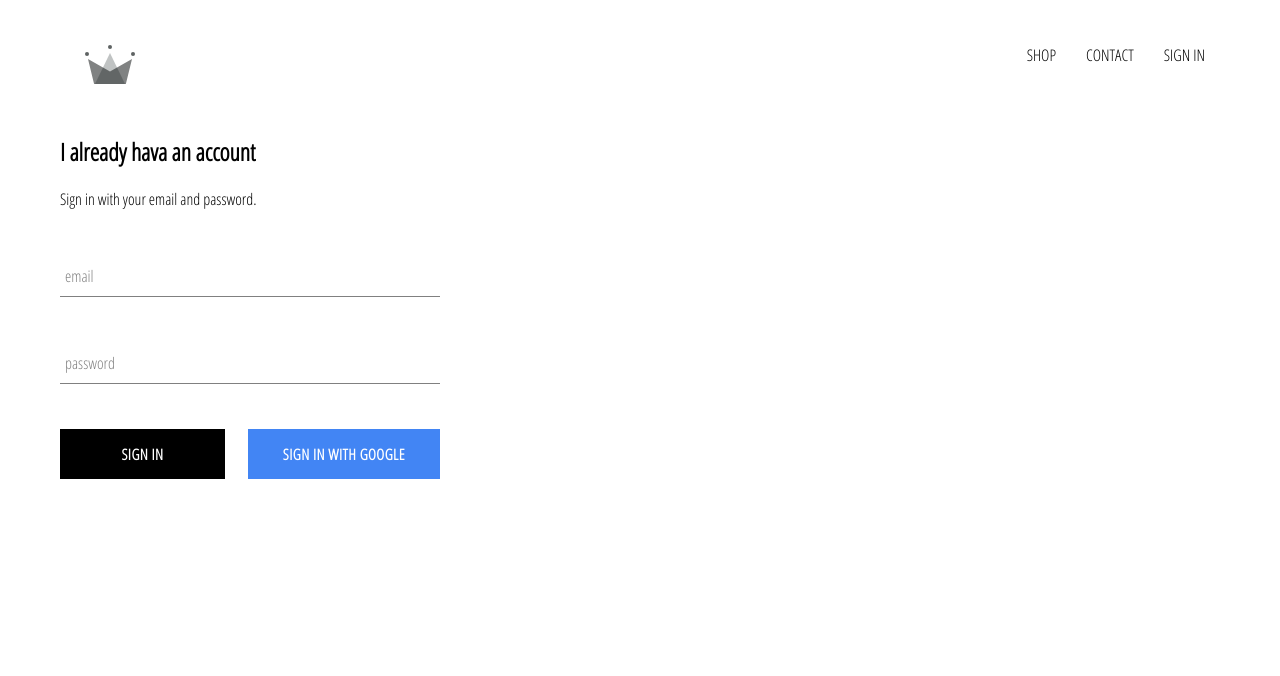
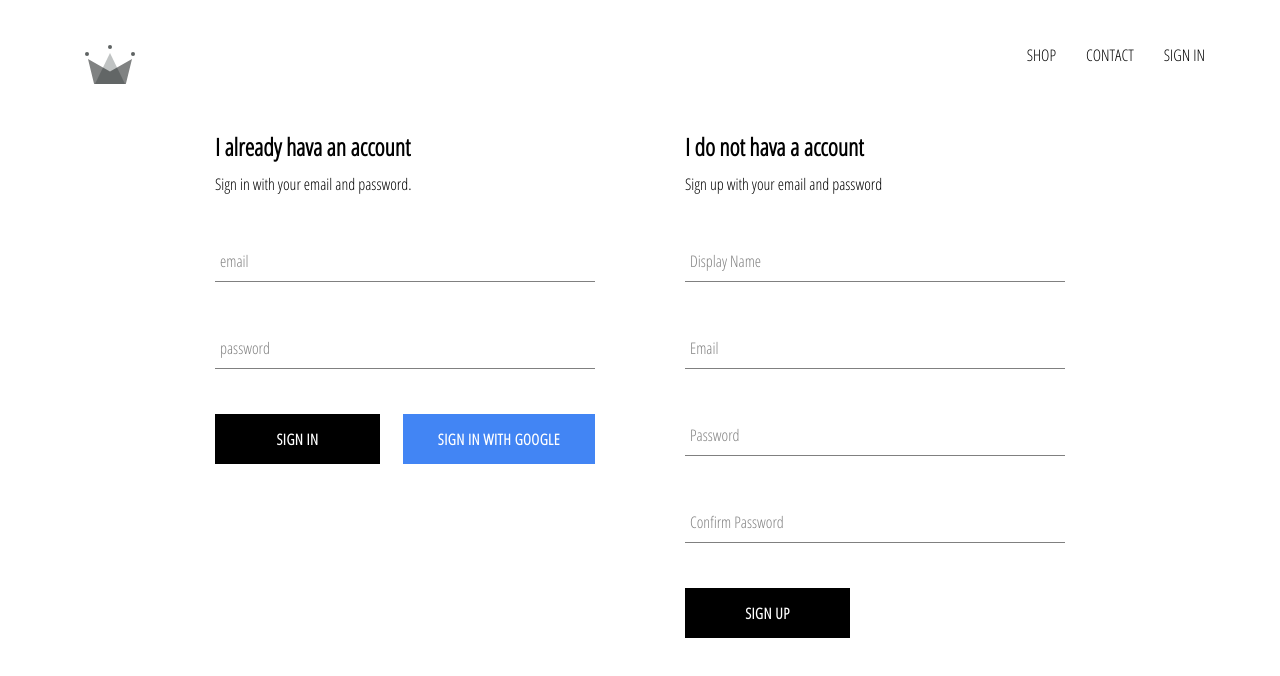
Before and after one commit to nick2498/crwn-clothing, a React (Create React App) app: page /signin in a window 1280 px wide. Shown: the top 676 px of the page. Built offline with nearby package versions, Linux system fonts and the light colour scheme; no server answers.

Commit message:
implemented firebase utils, included ability to store authenticated user into our firestore database

```diff
--- a/src/App.js
+++ b/src/App.js
@@ -6,7 +6,7 @@ import HomePage from "./pages/homepage/homepage.component";
 import ShopPage from "./pages/shop/shop.component";
 import SignInAndSignUpPage from "./pages/sign-in-and-sign-up/sign-in-and-sign-up.component";
 import Header from "./components/header/header.component";
-import { auth } from "./firebase/firebase.utils";
+import { auth, createUserProfileDocument } from "./firebase/firebase.utils";
 
 class App extends React.Component {
   constructor() {
@@ -20,10 +20,21 @@ class App extends React.Component {
   unsubscribeFromAuth = null;
 
   componentDidMount() {
-    this.unsubscribeFromAuth = auth.onAuthStateChanged((user) => {
-      this.setState({ currentUser: user });
+    this.unsubscribeFromAuth = auth.onAuthStateChanged(async (userAuth) => {
+      if (userAuth) {
+        const userRef = await createUserProfileDocument(userAuth);
 
-      console.log(user);
+        userRef.onSnapshot((snapShot) => {
+          this.setState({
+            currentUser: {
+              id: snapShot.id,
+              ...snapShot.data(),
+            },
+          });
+          console.log(this.state);
+        });
+      }
+      this.setState({ currentUser: userAuth });
     });
   }
 
--- a/src/components/sign-in/sign-in.component.jsx
+++ b/src/components/sign-in/sign-in.component.jsx
@@ -30,7 +30,7 @@ class SignIn extends React.Component {
   render() {
     return (
       <div className="sign-in">
-        <h2>I already hava an account</h2>
+        <h2 className="title">I already hava an account</h2>
         <span>Sign in with your email and password.</span>
 
         <form onSubmit={this.handleSubmit}>
--- /dev/null
+++ b/src/components/sign-up/sign-up.component.jsx
@@ -0,0 +1,101 @@
+import React from "react";
+import FormInput from "../form-input/form-input.component";
+import CustomButton from "../custom-button/custom-button.component";
+import { auth, createUserProfileDocument } from "../../firebase/firebase.utils";
+
+import "./sign-up.styles.scss";
+
+class SignUp extends React.Component {
+  constructor() {
+    super();
+
+    this.state = {
+      displayName: "",
+      email: "",
+      password: "",
+      confirmPassword: "",
+    };
+  }
+
+  handleSubmit = async (event) => {
+    event.preventDefault();
+
+    const { displayName, email, password, confirmPassword } = this.state;
+
+    if (password !== confirmPassword) {
+      alert("passwords don't match");
+      return;
+    }
+
+    try {
+      const { user } = await auth.createUserWithEmailAndPassword(
+        email,
+        password
+      );
+
+      await createUserProfileDocument(user, { displayName });
+
+      this.setState({
+        displayName: "",
+        email: "",
+        password: "",
+        confirmPassword: "",
+      });
+    } catch (error) {
+      console.error(error);
+    }
+  };
+
+  handleChange = (event) => {
+    const { name, value } = event.target;
+
+    this.setState({ [name]: value });
+  };
+
+  render() {
+    const { displayName, email, password, confirmPassword } = this.state;
+    return (
+      <div className="sign-up">
+        <h2 className="title">I do not hava a account</h2>
+        <span>Sign up with your email and password</span>
+        <form className="sign-up-form" onSubmit={this.handleSubmit}>
+          <FormInput
+            type="text"
+            name="displayName"
+            value={displayName}
+            onChange={this.handleChange}
+            label="Display Name"
+            required
+          />
+          <FormInput
+            type="email"
+            name="email"
+            value={email}
+            onChange={this.handleChange}
+            label="Email"
+            required
+          />
+          <FormInput
+            type="password"
+            name="password"
+            value={password}
+            onChange={this.handleChange}
+            label="Password"
+            required
+          />
+          <FormInput
+            type="password"
+            name="confirmPassword"
+            value={confirmPassword}
+            onChange={this.handleChange}
+            label="Confirm Password"
+            required
+          />
+          <CustomButton type="submit">SIGN UP</CustomButton>
+        </form>
+      </div>
+    );
+  }
+}
+
+export default SignUp;
--- /dev/null
+++ b/src/components/sign-up/sign-up.styles.scss
@@ -0,0 +1,9 @@
+.sign-up {
+  display: flex;
+  flex-direction: column;
+  width: 380px;
+
+  .title {
+    margin: 10px 0;
+  }
+}
--- a/src/firebase/firebase.utils.js
+++ b/src/firebase/firebase.utils.js
@@ -12,6 +12,32 @@ const config = {
   measurementId: "G-8Q97CR5PWN",
 };
 
+export const createUserProfileDocument = async (userAuth, additionalData) => {
+  if (!userAuth) return;
+
+  const userRef = firestore.doc(`users/${userAuth.uid}`);
+
+  const snapShot = await userRef.get();
+
+  if (!snapShot.exists) {
+    const { displayName, email } = userAuth;
+    const createdAt = new Date();
+
+    try {
+      await userRef.set({
+        displayName,
+        email,
+        createdAt,
+        ...additionalData,
+      });
+    } catch (error) {
+      console.log("error creating user", error.message);
+    }
+  }
+
+  return userRef;
+};
+
 firebase.initializeApp(config);
 
 export const auth = firebase.auth();
--- a/src/pages/sign-in-and-sign-up/sign-in-and-sign-up.component.jsx
+++ b/src/pages/sign-in-and-sign-up/sign-in-and-sign-up.component.jsx
@@ -1,11 +1,13 @@
 import React from "react";
 import SignIn from "../../components/sign-in/sign-in.component";
+import SignUp from "../../components/sign-up/sign-up.component";
 
 import "./sign-in-and-sign-up.styles.scss";
 
 const SignInAndSignUpPage = () => (
   <div className="sign-in-and-sign-up">
     <SignIn />
+    <SignUp />
   </div>
 );
 
--- a/src/pages/sign-in-and-sign-up/sign-in-and-sign-up.styles.scss
+++ b/src/pages/sign-in-and-sign-up/sign-in-and-sign-up.styles.scss
@@ -0,0 +1,6 @@
+.sign-in-and-sign-up {
+  width: 850px;
+  display: flex;
+  justify-content: space-between;
+  margin: 30px auto;
+}
```
